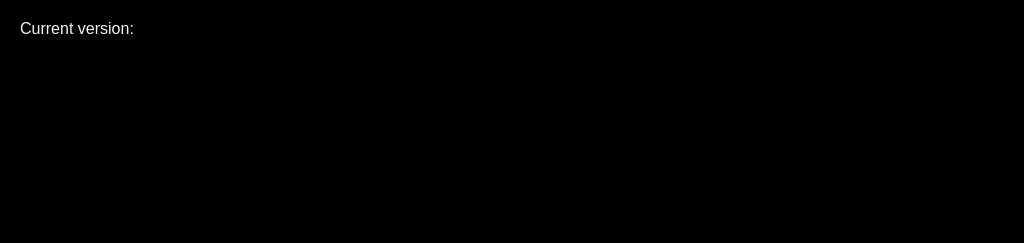
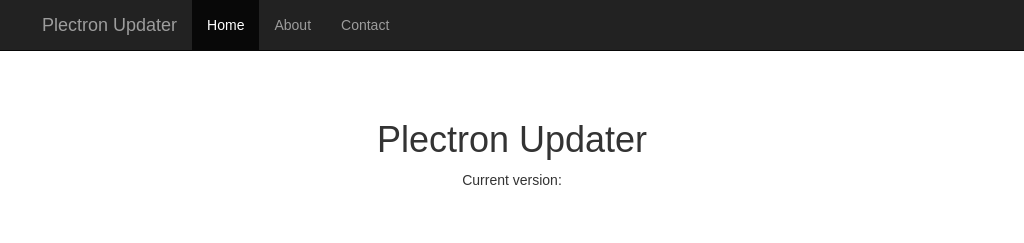
Before and after one commit to mjefferys/tronplex, an Electron app: page version.html in a window 1024 px wide. Drawn offline with nearby package versions, Linux system fonts and the light colour scheme; no server answers.

Commit message:
Does bootstrap work in all this?

```diff
--- a/main.js
+++ b/main.js
@@ -94,6 +94,8 @@ app.on('ready', function () {
   createMainWindow();
   autoUpdater.checkForUpdates();
   createUpdateWindow();
+  win.show();
+  win.toggleDevTools();
 });
 
 app.on('window-all-closed', function () {
--- a/package.json
+++ b/package.json
@@ -21,9 +21,11 @@
     "electron-builder": "^19.20.1"
   },
   "dependencies": {
+    "bootstrap": "^3.3.7",
     "electron-log": "^2.2.7",
     "electron-titlebar-windows": "^3.0.0",
-    "electron-updater": "^2.8.7"
+    "electron-updater": "^2.8.7",
+    "jquery": "^3.2.1"
   },
   "build": {
     "appId": "com.tronplex.app",
--- a/version.html
+++ b/version.html
@@ -2,25 +2,63 @@
 <html>
 
 <head>
+    <link href="node_modules/bootstrap/dist/css/bootstrap.min.css" rel="stylesheet">
+
     <style type="text/css">
         .hidden {
             display: none;
         }
 
         body {
-            background: rgb(0, 0, 0);
             margin: 10px;
             padding: 10px;
-            color: rgb(244, 244, 244);
+            padding-top: 50px;
             font-family: Arial, Helvetica, sans-serif;
+        }
+
+        .starter-template {
+            padding: 40px 15px;
+            text-align: center;
         }
     </style>
     <title>Plectron Updater</title>
 </head>
 
 <body>
-    Current version: <span id="version">vX.Y.Z</span>
-    <div id="messages"></div>
+    <nav class="navbar navbar-inverse navbar-fixed-top">
+        <div class="container">
+            <div class="navbar-header">
+                <button type="button" class="navbar-toggle collapsed" data-toggle="collapse" data-target="#navbar" aria-expanded="false"
+                    aria-controls="navbar">
+            <span class="sr-only">Toggle navigation</span>
+            <span class="icon-bar"></span>
+            <span class="icon-bar"></span>
+            <span class="icon-bar"></span>
+          </button>
+                <a class="navbar-brand" href="#">Plectron Updater</a>
+            </div>
+            <div id="navbar" class="collapse navbar-collapse">
+                <ul class="nav navbar-nav">
+                    <li class="active"><a href="#">Home</a></li>
+                    <li><a href="#about">About</a></li>
+                    <li><a href="#contact">Contact</a></li>
+                </ul>
+            </div>
+            <!--/.nav-collapse -->
+        </div>
+    </nav>
+
+    <div class="container">
+        <div class="starter-template">
+            <h1>Plectron Updater</h1>
+            Current version: <span id="version">vX.Y.Z</span>
+            <div id="messages"></div>
+        </div>
+    </div>
+    <script>
+        window.$ = window.jQuery = require('./node_modules/jquery/dist/jquery.min');
+    </script>
+    <script src="./node_modules/bootstrap/dist/js/bootstrap.min.js"></script>
     <script>
         // Display the current version
         let version = window.location.hash.substring(1);
@@ -42,7 +80,6 @@
                 return false;
             }
         }
-
     </script>
 </body>
 
```
